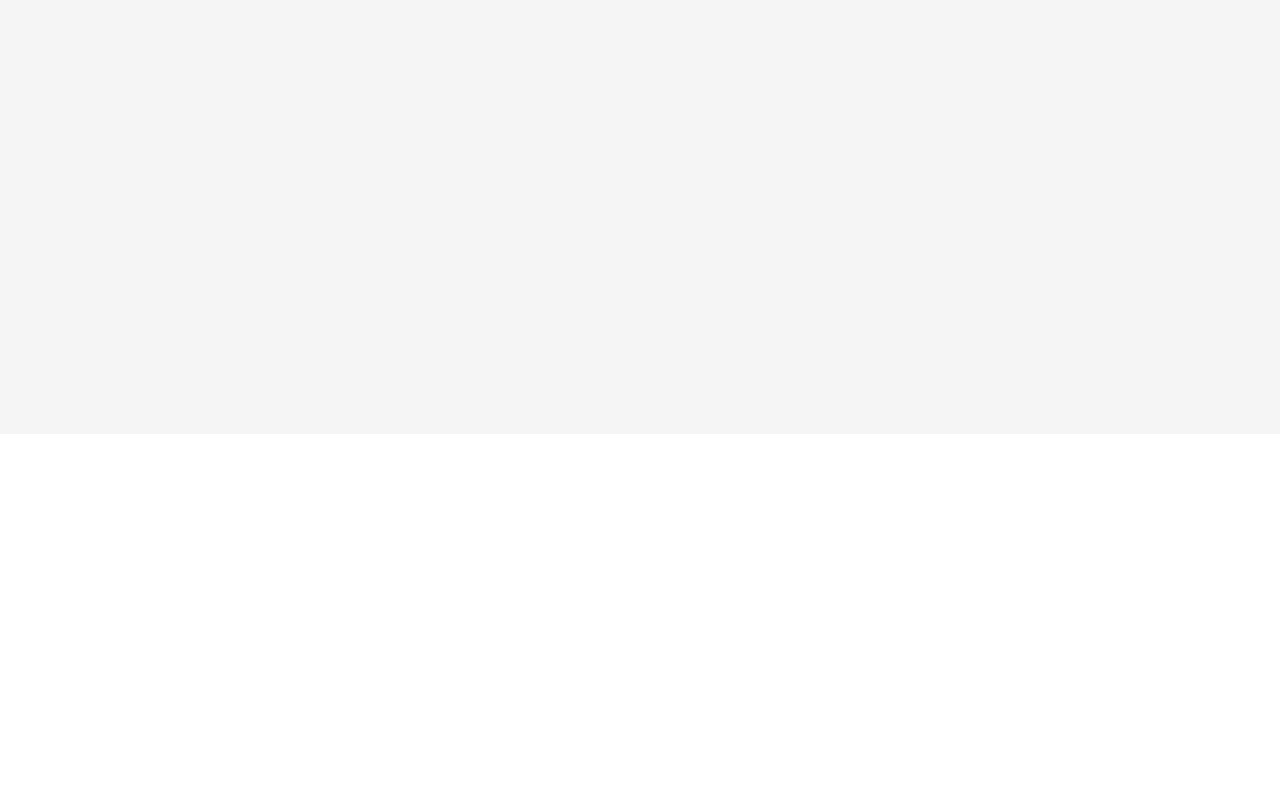
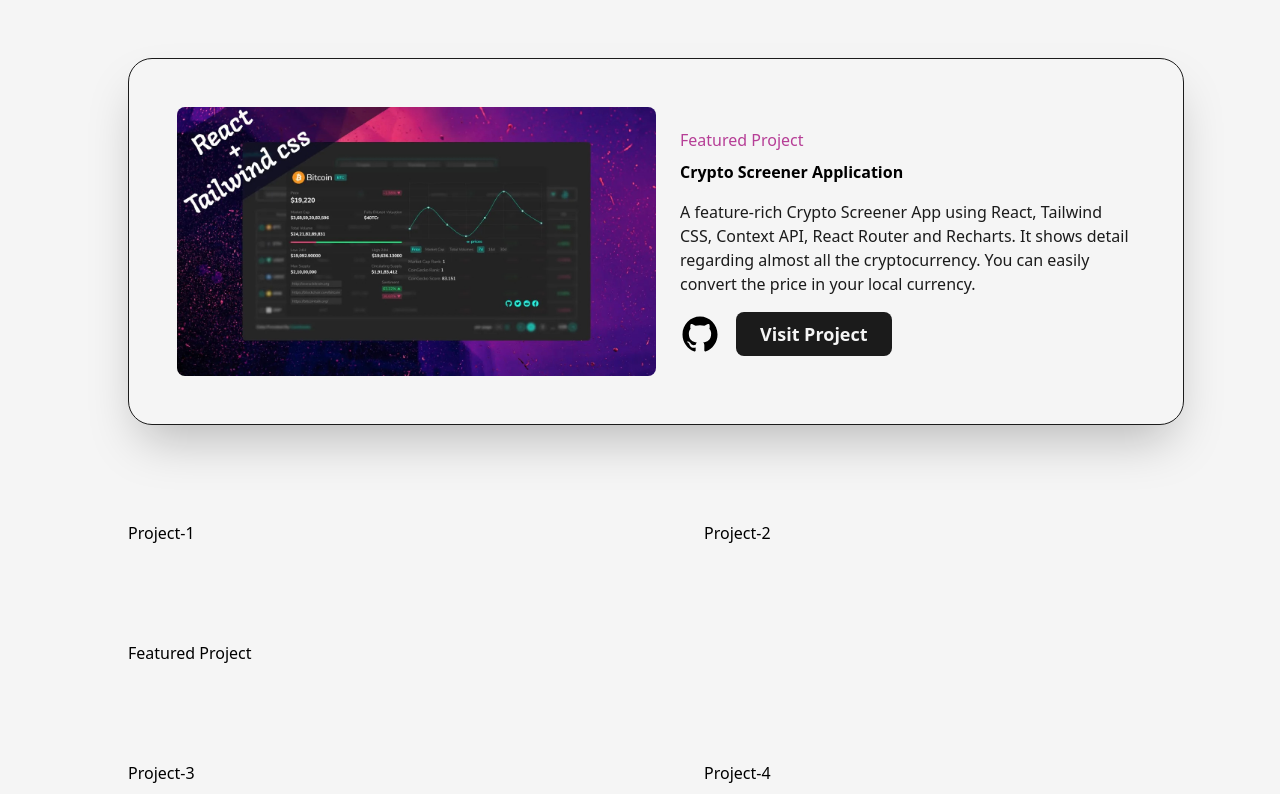
Before and after one commit to Alejandrozf23/developer-portafolio, a Next.js app: page /projects in a window 1280 px wide. Shown: the part 366-1160 px from the top of the page. Before the commit the page ends 800 px from the top, so only its background shows below. Built offline with nearby package versions, Linux system fonts and the light colour scheme.

Commit message:
Create FeaturedProject constant at project page

```diff
--- a/src/pages/projects.js
+++ b/src/pages/projects.js
@@ -1,8 +1,75 @@
+import AnimatedText from "@/components/AnimatedText";
+import { GithubIcon } from "@/components/Icons";
+import Layout from "@/components/Layout";
+import Head from "next/head";
+import Link from "next/link";
 import React from "react";
+import project1 from "../../public/images/projects/crypto-screener-cover-image.jpg";
+import Image from "next/image";
+
+const FeaturedProject = ({type, title, summary, img, link, github}) => {
+    return(
+        <article className="w-full flex items-center justify-between rounded-3xl
+            border border-solid border-dark bg-light shadow-2xl p-12">
+            <Link href={link} target="_blank" className="w-1/2 cursor-pointer overflow-hidden rounded-lg">
+                <Image src={img} alt={title} className="w-full h-auto"/>
+            </Link>
+            <div className="w-1/2 flex flex-col items-start justify-between pl-6">
+                <span className="text-primary font-medium text-x1">{type}</span>
+                <Link href={link} target="_blank" className="hover:underline underline-offset-2">
+                    <h2 className="my-2 w-full text-left text-4x1 font-bold">{title}</h2>
+                </Link>
+                <p className="my-2 font-medium text-dark">{summary}</p>
+                <div className="mt-2 flex items-center">
+                    <Link href={github} target="_blank" className="w-10"><GithubIcon/></Link>
+                    <Link href={link} target="_blank" className="ml-4 rounded-lg bg-dark text-light
+                        p-2 px-6 text-lg font-semibold"> Visit Project</Link>
+                </div>
+            </div>
+        </article>
+    )
+}
 
 const projects = () => {
     return(
-        <div>Projects</div>
+        <>
+            <Head>
+                <title>Projects</title>
+                <meta name="description" content="any description"/>
+            </Head>
+            <main className="w-full mb-16 flex flex-col items-center justify-center">
+                <Layout className="pt-16">
+                    <AnimatedText text="Imagination Trumps Knowledge!" className="mb-16"/>
+                        <div className="grid grid-cols-12 gap-24">
+                            <div className=" col-span-12">
+                                <FeaturedProject title="Crypto Screener Application"
+                                    summary="A feature-rich Crypto Screener App using React, Tailwind CSS, Context API, React Router and Recharts.
+                                    It shows detail regarding almost all the cryptocurrency. You can easily convert the price in your
+                                    local currency."
+                                    link="/"
+                                    github="/"
+                                    type="Featured Project"
+                                    img={project1}/>
+                            </div>
+                            <div className=" col-span-6">
+                                Project-1
+                            </div>
+                            <div className=" col-span-6">
+                                Project-2
+                            </div>
+                            <div className=" col-span-12">
+                                Featured Project
+                            </div>
+                            <div className=" col-span-6">
+                                Project-3
+                            </div>
+                            <div className=" col-span-6">
+                                Project-4
+                            </div>
+                        </div>
+                </Layout>
+            </main>
+        </>
     )
 }
 
```
